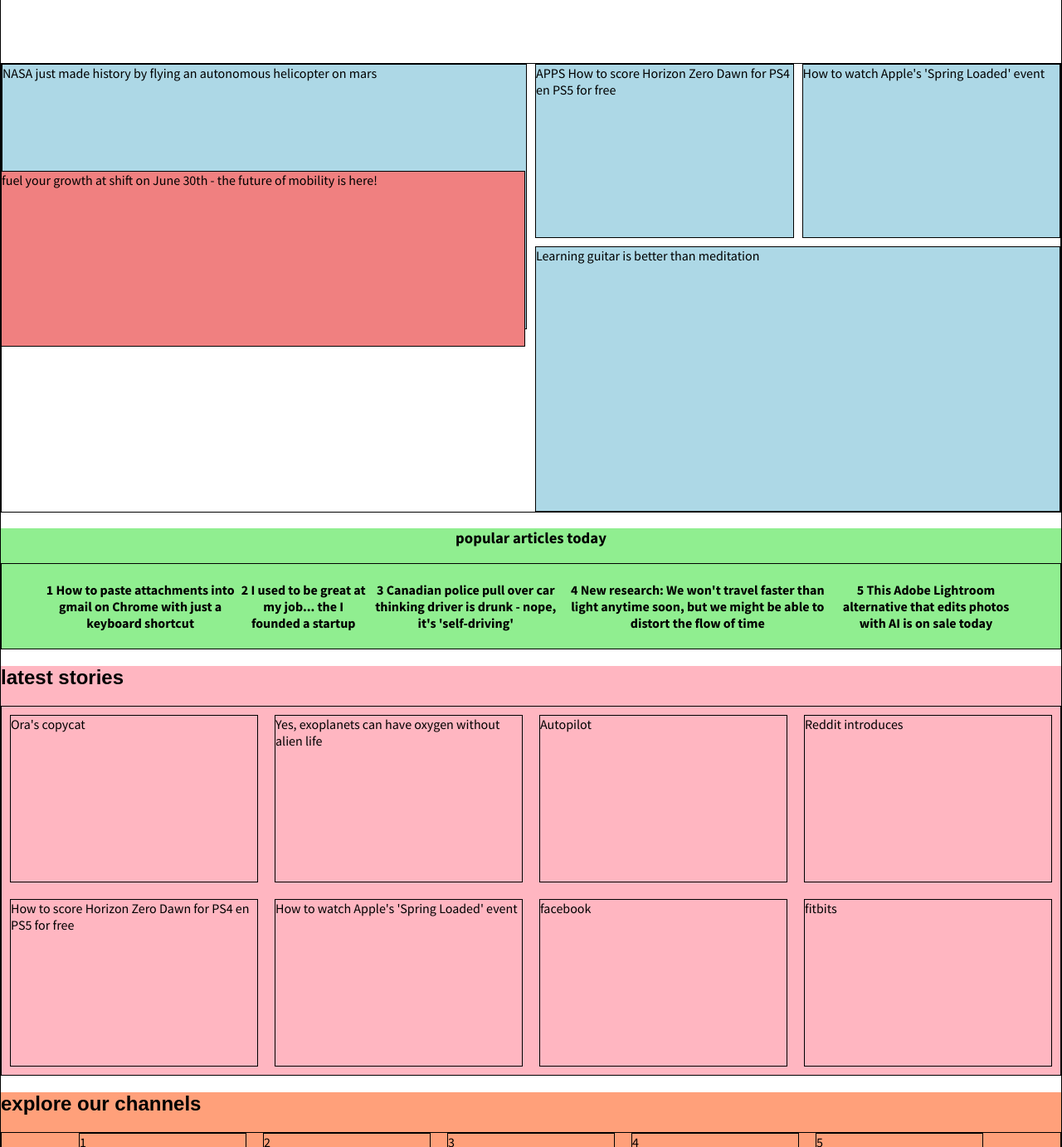
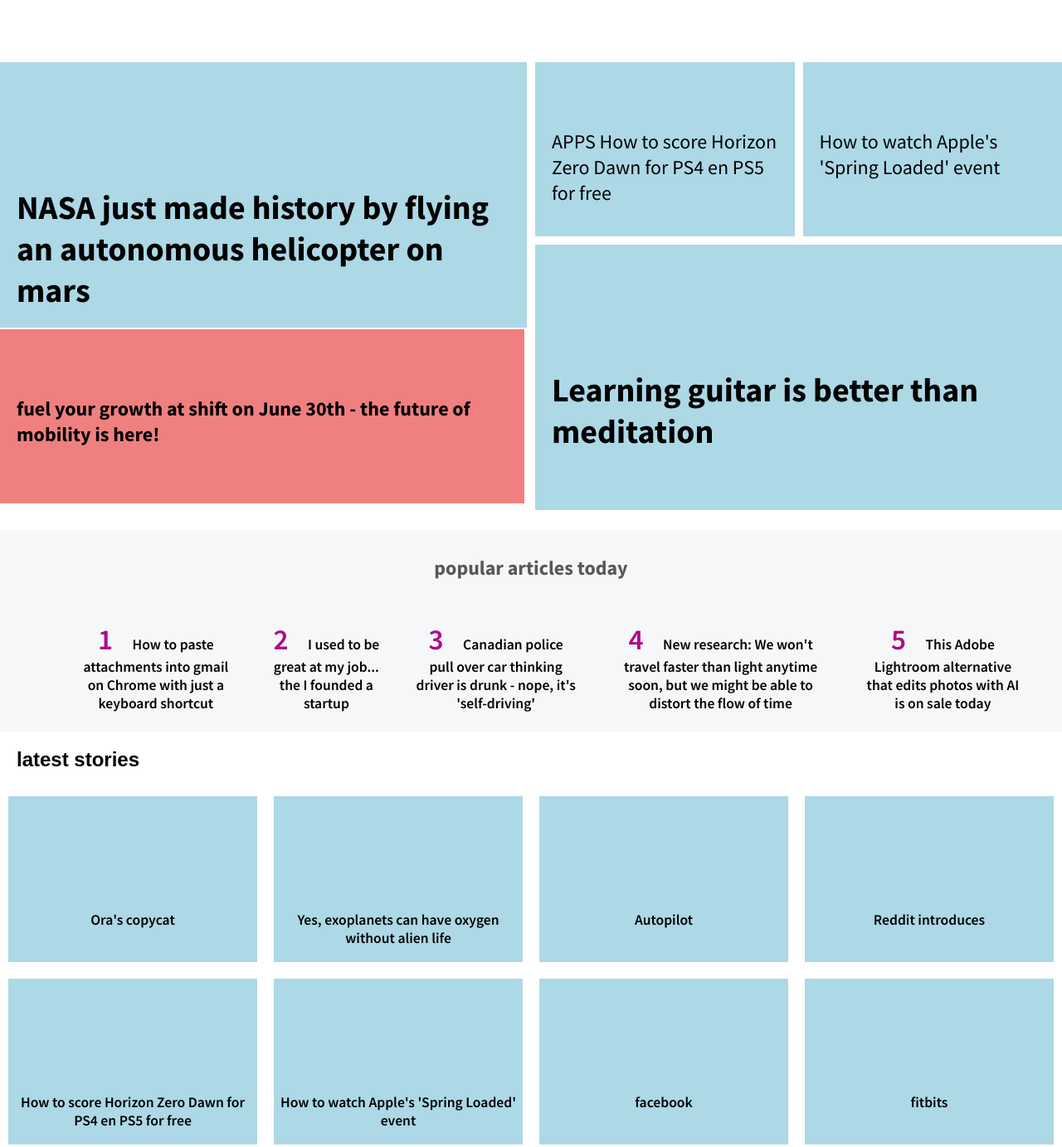
Before and after one commit to Irishallo/responsive-design, a plain HTML site: page index.html in a window 1280 px wide. Shown: the part 244-1627 px from the top of the page at 83% size. Drawn offline with Linux system fonts and the light colour scheme; a web font is replaced by a local one.

Commit message:
styling of desktop version

```diff
--- a/index.html
+++ b/index.html
@@ -29,36 +29,36 @@
 
         <section id="mainart">
             <div id="mainartcontainer">
-                <div class="mainarticles art1">NASA just made history by flying an autonomous helicopter on mars</div>
-                <div class="mainarticles art2">APPS How to score Horizon Zero Dawn for PS4 en PS5 for free</div>
-                <div class="mainarticles art3">How to watch Apple's 'Spring Loaded' event</div>
-                <div class="mainarticles art4">Learning guitar is better than meditation</div>
+                <div class="mainarticles art1"><p>NASA just made history by flying an autonomous helicopter on mars</p></div>
+                <div class="mainarticles art2"><p class="arttxt">APPS How to score Horizon Zero Dawn for PS4 en PS5 for free</p></div>
+                <div class="mainarticles art3"><p class="arttxt">How to watch Apple's 'Spring Loaded' event</p></div>
+                <div class="mainarticles art4"><p>Learning guitar is better than meditation</p></div>
             </div>
-            <div class="tickets">fuel your growth at shift on June 30th - the future of mobility is here!</div>
+            <div class="tickets"><p>fuel your growth at shift on June 30th - the future of mobility is here!</p></div>
         </section>
 
         <section id="popular">
             <h3>popular articles today</h3>
             <div id="popcontainer">
-                <h4>1 How to paste attachments into gmail on Chrome with just a keyboard shortcut</h4>
-                <h4>2 I used to be great at my job... the I founded a startup</h4>
-                <h4>3 Canadian police pull over car thinking driver is drunk - nope, it's 'self-driving'</h4>
-                <h4>4 New research: We won't travel faster than light anytime soon, but we might be able to distort the flow of time</h4>
-                <h4>5 This Adobe Lightroom alternative that edits photos with AI is on sale today</h4>
+                <h4><span>1</span> How to paste attachments into gmail on Chrome with just a keyboard shortcut</h4>
+                <h4><span>2</span> I used to be great at my job... the I founded a startup</h4>
+                <h4><span>3</span> Canadian police pull over car thinking driver is drunk - nope, it's 'self-driving'</h4>
+                <h4><span>4</span> New research: We won't travel faster than light anytime soon, but we might be able to distort the flow of time</h4>
+                <h4><span>5</span> This Adobe Lightroom alternative that edits photos with AI is on sale today</h4>
             </div>
         </section>
 
         <section id="latest">
             <h1>latest stories</h1>
             <div id="storycontainer">
-                <div class="stories">Ora's copycat</div>
-                <div class="stories">Yes, exoplanets can have oxygen without alien life</div>
-                <div class="stories">Autopilot</div>
-                <div class="stories">Reddit introduces</div>
-                <div class="stories">How to score Horizon Zero Dawn for PS4 en PS5 for free</div>
-                <div class="stories">How to watch Apple's 'Spring Loaded' event</div>
-                <div class="stories">facebook</div>
-                <div class="stories">fitbits</div>
+                <div class="stories"><p>Ora's copycat</p></div>
+                <div class="stories"><p>Yes, exoplanets can have oxygen without alien life</p></div>
+                <div class="stories"><p>Autopilot</p></div>
+                <div class="stories"><p>Reddit introduces</p></div>
+                <div class="stories"><p>How to score Horizon Zero Dawn for PS4 en PS5 for free</p></div>
+                <div class="stories"><p>How to watch Apple's 'Spring Loaded' event</p></div>
+                <div class="stories"><p>facebook</p></div>
+                <div class="stories"><p>fitbits</p></div>
             </div>
         </section>
 
--- a/styles.css
+++ b/styles.css
@@ -3,10 +3,6 @@ body {
     overflow-x: hidden;
     font-family: 'Source Sans Pro', sans-serif;
     font-weight: 500;
-}
-
-div {
-    border: 1px solid black;
 }
 
 header {
@@ -35,35 +31,47 @@ header {
 }
 
 #popular {
-    background-color: lightgreen;
+    background-color: rgb(245, 247, 248);
 }
 
-#latest {
-    background-color: lightpink;
+.stories {
+    background-color: lightblue;
 }
 
 #explore {
-    background-color: lightsalmon;
+    background-color: rgb(245, 247, 248);
+}
+
+.exploreitem {
+    background-color: lightblue;
 }
 
 #newsletter{
-    background-color: lightseagreen;
+    background: rgb(2,0,36);
+    background: linear-gradient(90deg, rgba(2,0,36,1) 0%, rgba(90,32,144,1) 26%, rgba(255,0,193,1) 50%, rgba(90,32,144,1) 71%, rgba(2,0,36,1) 100%);
+    color: #fff;
 }
 
 #watch {
-    background-color: lightskyblue;
+    background-color: rgb(245, 247, 248);
 }
 
-#work {
-    background-color: mediumaquamarine;
+#grootvideo {
+    background-color: lightblue;
+}
+
+.video {
+    background-color: lightblue;
 }
 
 footer {
-    background-color: bisque;
+    background-color: #000000;
+    color: #fff;
 }
 
 h1 {
     font-family: 'Wendy One', sans-serif;
+    padding-left: 20px;
 }
 
 h2 {
@@ -374,6 +382,13 @@ h3 {
          grid-column: 1 / 3;
      }
 
+     .art1 > p {
+        font-size: 2.5em;
+        font-weight: 700;
+        padding: 20px;
+        margin-top: 130px;
+     }
+
      .art2 {
          grid-row: 1 / 3;
          grid-column: 3 / 4;
@@ -384,20 +399,48 @@ h3 {
         grid-column: 4 / 5;
     }
 
+    .arttxt {
+        font-size: 1.5em;
+        font-weight: 400;
+        padding: 20px;
+        margin-top: 60px;
+    }
+
     .art4 {
         grid-row: 3 / 6;
         grid-column: 3 / 5;
     }
 
+    .art4 > p {
+        font-size: 2.5em;
+        font-weight: 700;
+        padding: 20px;
+        margin-top: 130px;
+    }
+
     .tickets {
         position: absolute;
-        top: 450px;
-        width: 49.2%;
+        top: 641px;
+        width: 49.4%;
         height: 210px;
+    }
+
+    .tickets > p {
+        font-size: 1.5em;
+        font-weight: 700;
+        padding: 20px;
+        margin-top: 60px;
     }
 
     #popular {
         text-align: center;
+    }
+
+    #popular > h3 {
+        font-size: 1.5em;
+        color: rgb(88, 88, 88);
+        align-self: center;
+        padding-top: 30px;
     }
 
     #popcontainer {
@@ -405,6 +448,18 @@ h3 {
         justify-content: space-around;
         align-items: center;
         padding: 0 50px;
+    }
+
+    #popcontainer > h4 {
+        margin-left: 40px;
+        font-weight: 600;
+        font-size: 1.1em;
+    }
+
+    span {
+        color: rgb(173, 10, 138);
+        font-size: 2em;
+        padding-right: 20px;
     }
 
     #storycontainer {
@@ -417,6 +472,14 @@ h3 {
         flex: 1 1 280px;
         height: 200px;
         margin: 10px;
+    }
+
+    .stories > p {
+        font-size: 1.1em;
+        font-weight: 600;
+        position: relative;
+        top: 120px;
+        text-align: center;
     }
 
     #explorecontainer {
@@ -440,7 +503,7 @@ h3 {
         grid-template-columns: 4fr 1fr;
         grid-template-rows: 50px 500px;
         grid-gap: 30px;
-        margin: 0 20px;
+        padding: 0 20px;
     }
 
     #watchtitle {
```
